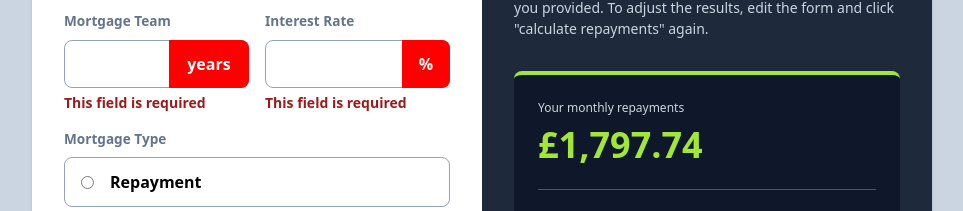
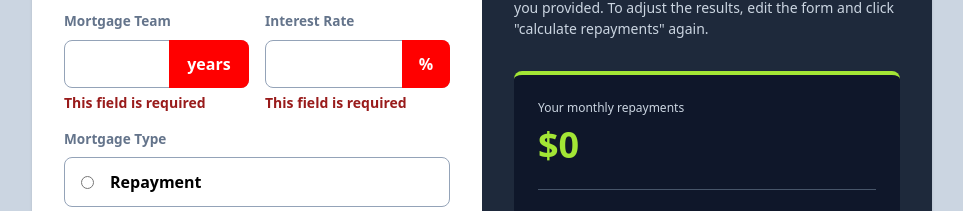
Before and after one commit to sulyman002/mortgage-repayment-calculator-main, a plain HTML site: page index.html in a window 1280 px wide. Both pictures are taken after a click on the element "Calculate Repayments". Shown: the part 288-499 px from the top of the page, without its empty margins (158-1121 px from the left). Drawn offline with nearby package versions, Linux system fonts and the light colour scheme.

Commit message:
still working on it

```diff
--- a/index.html
+++ b/index.html
@@ -89,7 +89,7 @@
                     <div class=" border-t-4 border-lime-400 rounded-t-lg w-full bg-slate-900 p-6 mt-8">
                         <div class="border-b-[.1px] border-slate-600">
                             <p class="text-[12px] text-slate-300">Your monthly repayments</p>
-                            <h1 class="text-lime-400 text-4xl font-semibold mt-2 mb-6">£1,797.74</h1>
+                            <h1 class="text-lime-400 text-4xl font-semibold mt-2 mb-6" id="monthlyPayment"></h1>
                         </div>
 
                         <div>
--- a/script.js
+++ b/script.js
@@ -1,13 +1,15 @@
 //error state
 
 const submitBtn = document.getElementById('submit');
-const mortgageAmount = document.getElementById('mortgageAmount');
-const mortgageTeam = document.getElementById('mortgageTeam');
-const interestRate = document.getElementById('interestRate');
+const mortgageAmount = document.getElementById('mortgageAmount');// first input
+const mortgageTeam = document.getElementById('mortgageTeam'); // second input
+const interestRate = document.getElementById('interestRate'); //third input
+const monthlyPayment = document.getElementById('monthlyPayment');
 
 
 
-submitBtn.addEventListener('click', function(){
+
+submitBtn.addEventListener('click', function () {
     const euroSign = document.getElementById('euroSign');
     const year = document.getElementById('year');
     const percent = document.getElementById('percent');
@@ -22,44 +24,56 @@ const mortgageTeamError = document.getElementById('mortgageTeamError');
 
 
 
-    if(mortgageAmount.value.trim() === ''){
+    if (mortgageAmount.value.trim() === '') {
         mortgageAmountError.classList.remove('hidden');
         euroSign.style.backgroundColor = 'red';
         euroSign.style.color = '#fff'
 
-    }else{
+    } else {
         mortgageAmountError.classList.add('hidden');
         euroSign.style.backgroundColor = '';
         euroSign.style.color = '';
     }
 
-    if(mortgageTeam.value.trim() === ''){
+    if (mortgageTeam.value.trim() === '') {
         mortgageTeamError.classList.remove('hidden');
         year.style.backgroundColor = 'red';
         year.style.color = '#fff'
-    }else{
+    } else {
         mortgageTeamError.classList.add('hidden');
         year.style.backgroundColor = '';
         year.style.color = '';
     }
 
-    if(interestRate.value.trim() === ''){
+    if (interestRate.value.trim() === '') {
         interestRateError.classList.remove('hidden');
         percent.style.backgroundColor = 'red';
         percent.style.color = '#fff'
-    }else{
+    } else {
         interestRateError.classList.add('hidden');
         percent.style.backgroundColor = '';
         percent.style.color = '';
     }
 
-    if(!repayment.checked && !interestOnly.checked){
+    if (!repayment.checked && !interestOnly.checked) {
         radiosError.classList.remove('hidden');
-    }else{
+    } else {
         radiosError.classList.add('hidden');
     }
 
+    repaymentMethod()
 });
 
 
 //calculation
+
+
+let result;
+
+
+    function repaymentMethod() {
+     let rate = interestRate.value.trim();
+     const interestRateResult = (rate / 100) / 12;
+     result = interestRateResult;
+     monthlyPayment.textContent = `$${result}`;
+}
```
Lines whose indentation alone changed are shown as unchanged.
